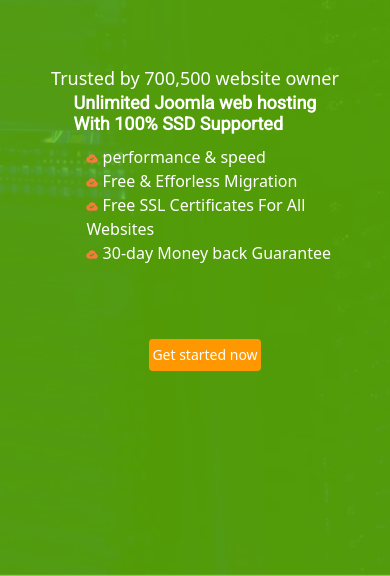
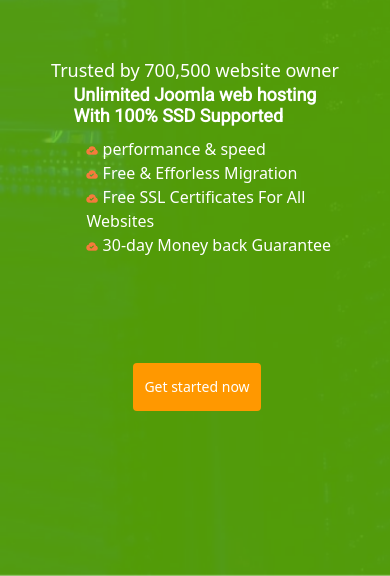
Before and after one commit to Ronaldo004/webint, a plain HTML site: page index.html in a window 390 px wide. Shown: the part 268-844 px from the top of the page. Drawn offline with nearby package versions, Linux system fonts and the light colour scheme.

Commit message:
i commit

```diff
--- a/media.css
+++ b/media.css
@@ -56,8 +56,8 @@
 
     }
     .buttonf{
-       width: 7rem;
-       height: 2rem;
+       width: 8rem;
+       height: 3rem;
       left:6rem;
        font-size: 14px;
 
@@ -369,10 +369,11 @@
 
 
     .buttonf{
-       width: 7rem;
-       height: 2rem;
-      left: 3rem;
-      top: -1rem;
+       width: 8rem;
+       height: 3rem;
+      left: 2rem;
+      top: 1rem;
+
        font-size: 14px;
 
 
```
